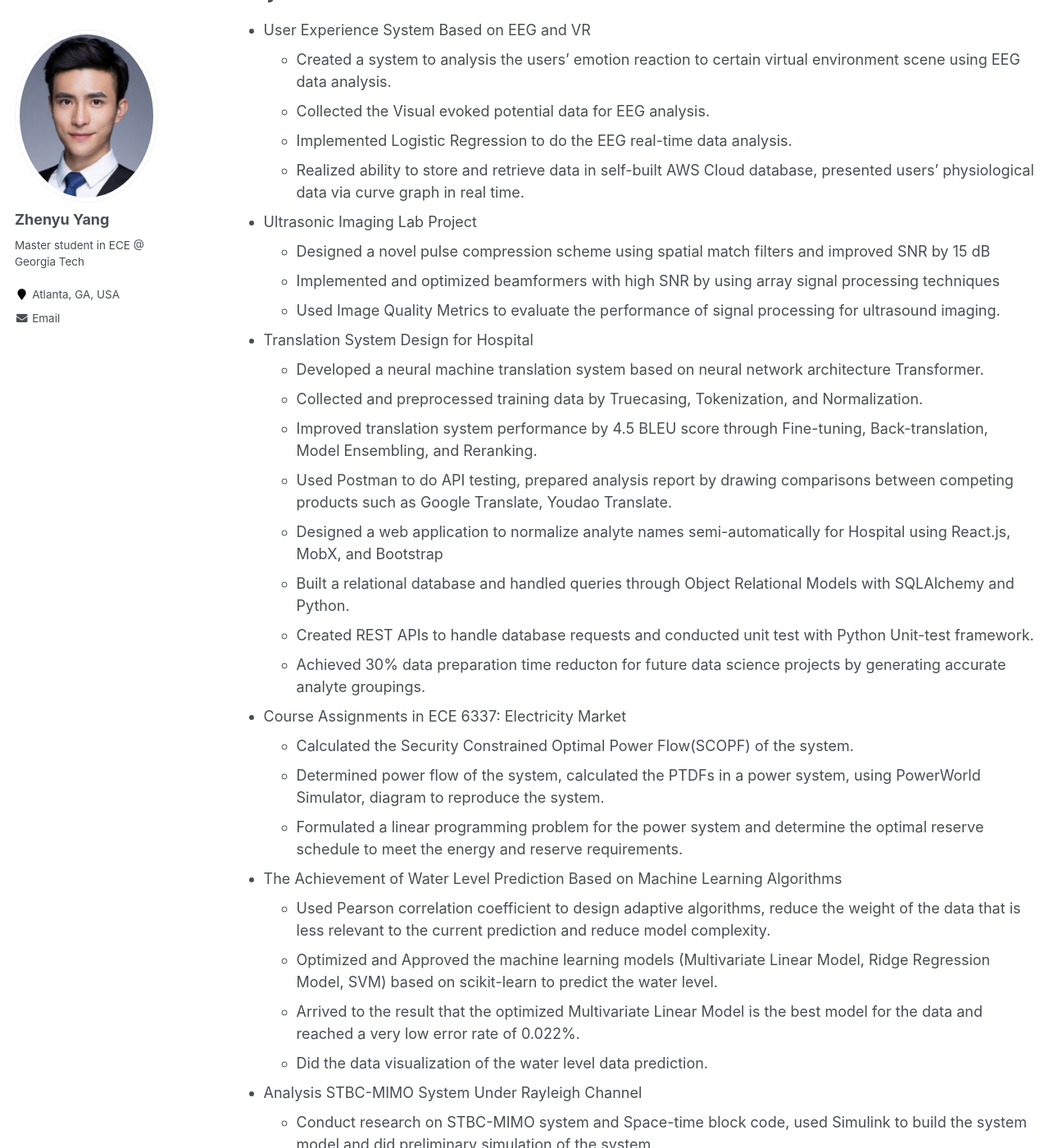
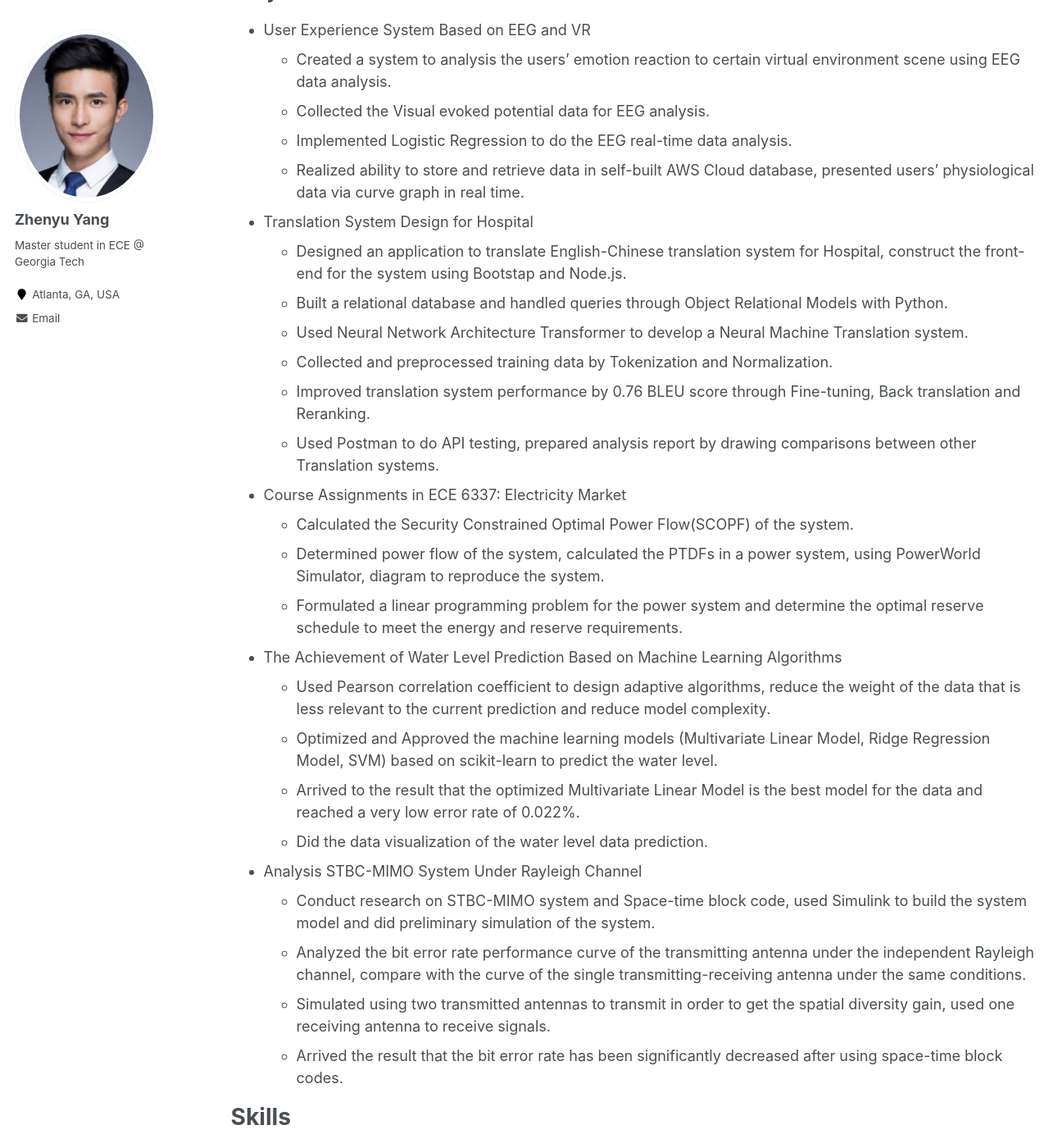
Before and after one commit to azpeteryang/azpeteryang.github.io, a Jekyll site: the page built from _pages/cv.md, in a window 1280 px wide and 1400 px high, scrolled down 887 px. Shown: the whole window at 82% size. Built offline with Jekyll 4.4.1, drawn with Linux system fonts in a browser that asks for light colours; some of the changed text lies outside the part shown.

Commit message:
Update cv.md

```diff
--- a/_pages/cv.md
+++ b/_pages/cv.md
@@ -41,21 +41,16 @@ Projects
   * Implemented Logistic Regression to do the EEG real-time data analysis.
   * Realized ability to store and retrieve data in self-built AWS Cloud database, presented users’ physiological data via curve graph in real time.
 
-* Ultrasonic Imaging Lab Project
-  * Designed a novel pulse compression scheme using spatial match filters and improved SNR by 15 dB
-  * Implemented and optimized beamformers with high SNR by using array signal processing techniques
-  * Used Image Quality Metrics to evaluate the performance of signal processing for ultrasound imaging.
+
+* Translation System Design for Hospital
+  *	Designed an application to translate English-Chinese translation system for Hospital, construct the front-end for the   system using Bootstap and Node.js.
+  *	Built a relational database and handled queries through Object Relational Models with Python.
+  *	Used Neural Network Architecture Transformer to develop a Neural Machine Translation system.
+  *	Collected and preprocessed training data by Tokenization and Normalization.
+  *	Improved translation system performance by 0.76 BLEU score through Fine-tuning, Back translation and Reranking.
+  *	Used Postman to do API testing, prepared analysis report by drawing comparisons between other Translation systems.
 
 
-* Translation System Design for Hospital
-   * Developed a neural machine translation system based on neural network architecture Transformer.
-   * Collected and preprocessed training data by Truecasing, Tokenization, and Normalization.
-   * Improved translation system performance by 4.5 BLEU score through Fine-tuning, Back-translation, Model Ensembling, and        Reranking.
-   * Used Postman to do API testing, prepared analysis report by drawing comparisons between competing products such as Google      Translate, Youdao Translate.
-   * Designed a web application to normalize analyte names semi-automatically for Hospital using React.js, MobX, and Bootstrap
-   * Built a relational database and handled queries through Object Relational Models with SQLAlchemy and Python.
-   * Created REST APIs to handle database requests and conducted unit test with Python Unit-test framework.
-   * Achieved 30% data preparation time reducton for future data science projects by generating accurate analyte groupings.
 
 
 * Course Assignments in ECE 6337: Electricity Market
```
Also changed, not shown: other parts of _pages/cv.md (+1 -1 lines).
